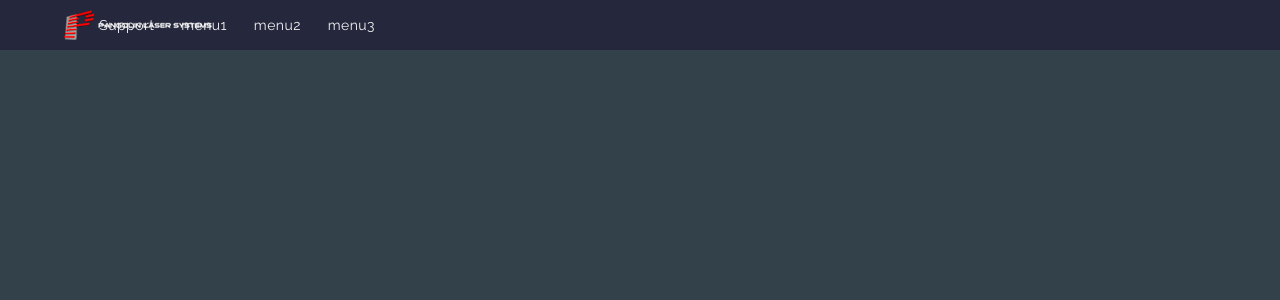
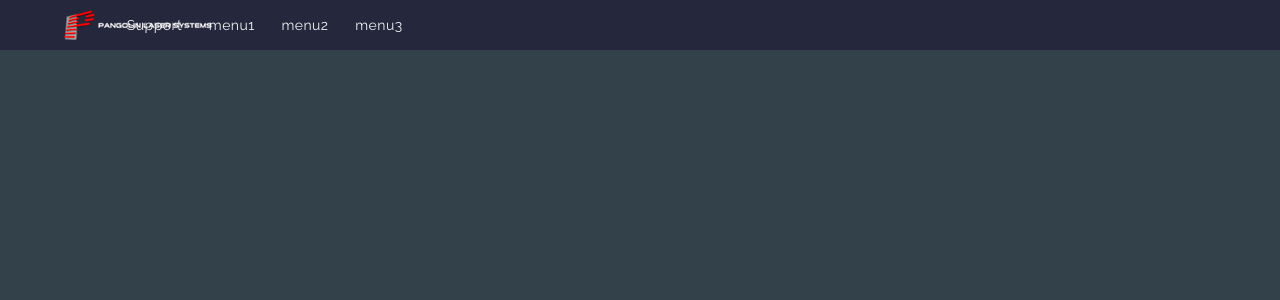
Before and after one commit to cash2one/pangolin_new, a Django app: page / in a window 1280 px wide. Shown: the top 300 px of the page. Run offline with Django 3.2, Linux system fonts and the light colour scheme; data that the repository does not hold is empty; some libraries are stand-ins or nearby versions; some web fonts are replaced.

Commit message:
menumulti

```diff
--- a/static/pangolin/auto-hiding-navigation/css/style.css
+++ b/static/pangolin/auto-hiding-navigation/css/style.css
@@ -298,7 +298,7 @@ a {
     vertical-align: middle;
     /* reset mobile style */
     position: relative;
-    left: 36%;
+    left: 46%;
     /*float:left;*/
     width: auto;
     top: 0;
```
